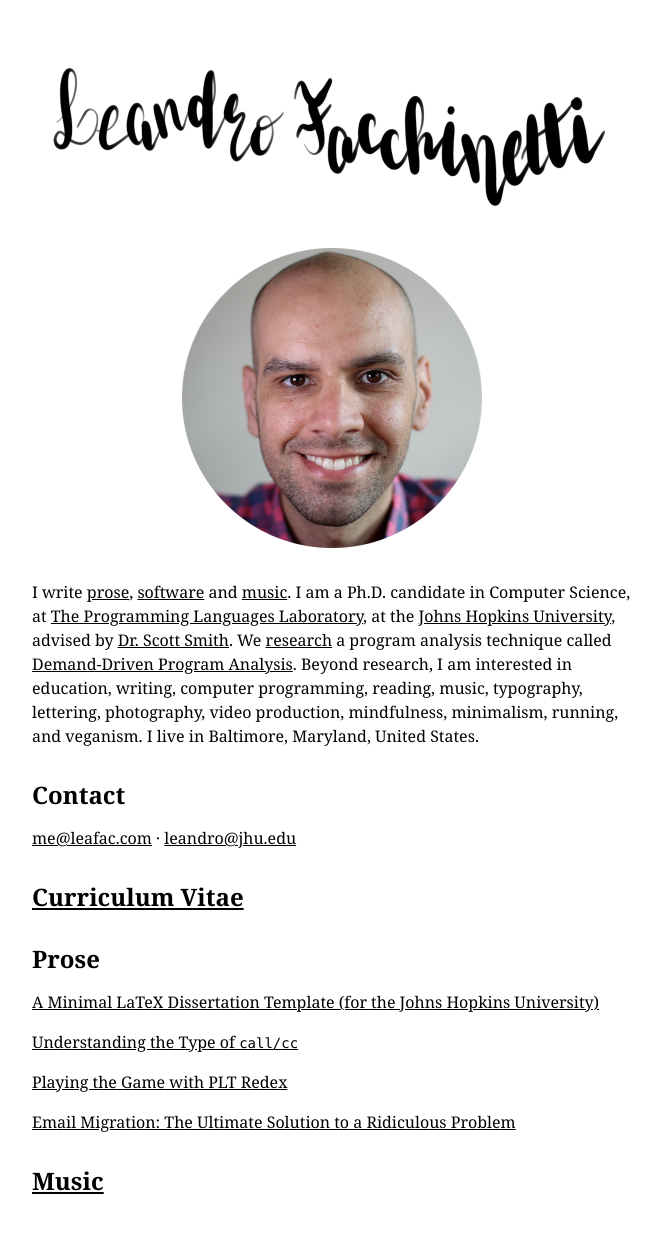
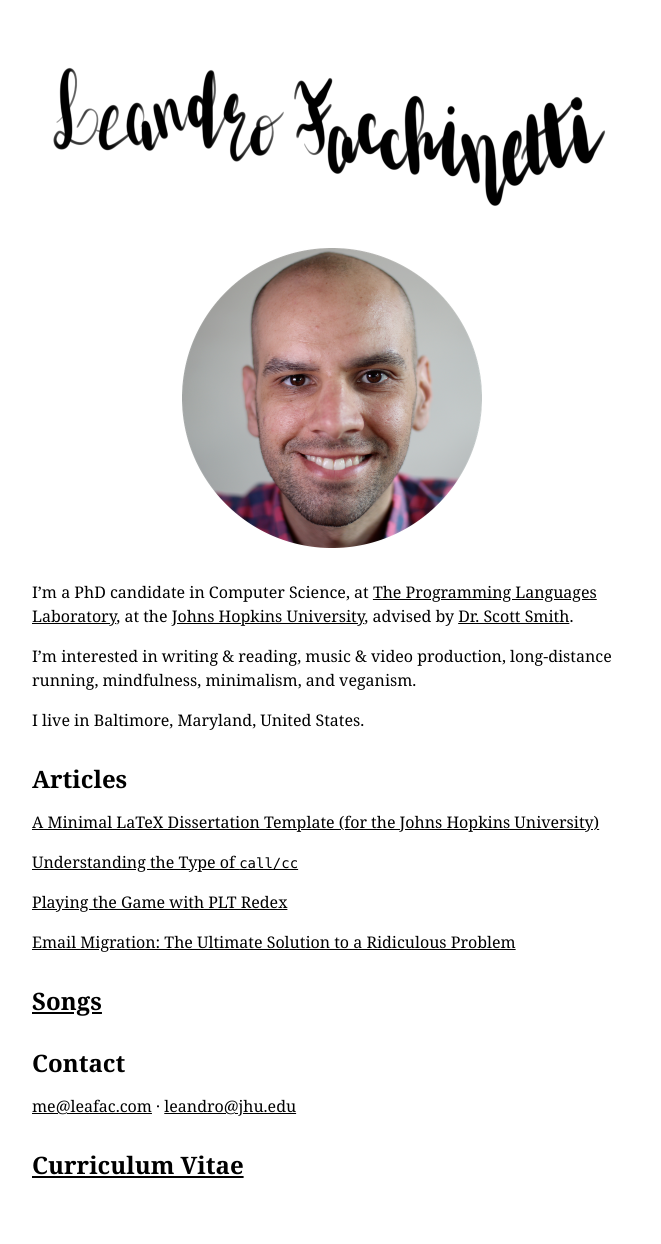
Before and after one commit to leafac/leafac.com, a Jekyll site: the page built from index.md, in a window 1280 px wide. Shown: the whole page, without its empty margins (308-969 px from the left). Built offline with Jekyll 4.4.1, drawn with Linux system fonts in a browser that asks for light colours; our own code applies the rules of GitHub Pages for plain Markdown files.

Commit message:
Simplify index

```diff
--- a/_layouts/default.html
+++ b/_layouts/default.html
@@ -4,7 +4,7 @@
     <meta charset="utf-8">
     <meta name="viewport" content="width=device-width, initial-scale=1">
     <meta name="author" content="Leandro Facchinetti">
-    <meta name="description" content="Leandro Facchinetti writes prose, software and music. He is a Ph.D. candidate in Computer Science.">
+    <meta name="description" content="Leandro Facchinetti writes prose, software and music. He is a PhD candidate in Computer Science.">
     <link rel="icon" type="image/png" href="/favicon-32x32.png" sizes="32x32">
     <link rel="icon" type="image/png" href="/favicon-16x16.png" sizes="16x16">
     <link rel="icon" type="image/x-icon" href="/favicon.ico">
--- a/index.md
+++ b/index.md
@@ -2,22 +2,26 @@
 ![Avatar](avatar.png){:width="300"}
 </figure>
 
-I write [prose](#prose), [software](#software) and [music](#music). I am a Ph.D. candidate in Computer Science, at [The Programming Languages Laboratory](https://pl.cs.jhu.edu), at the [Johns Hopkins University](https://jhu.edu), advised by [Dr. Scott Smith](https://www.cs.jhu.edu/~scott/). We [research](#publications) a program analysis technique called [Demand-Driven Program Analysis](https://pl.cs.jhu.edu/projects/demand-driven-program-analysis/). Beyond research, I am interested in education, writing, computer programming, reading, music, typography, lettering, photography, video production, mindfulness, minimalism, running, and veganism. I live in Baltimore, Maryland, United States.
+I’m a PhD candidate in Computer Science, at [The Programming Languages Laboratory](https://pl.cs.jhu.edu), at the [Johns Hopkins University](https://jhu.edu), advised by [Dr. Scott Smith](https://www.cs.jhu.edu/~scott/).
+
+I’m interested in writing & reading, music & video production, long-distance running, mindfulness, minimalism, and veganism.
+
+I live in Baltimore, Maryland, United States.
+
+# Articles
+
+[A Minimal LaTeX Dissertation Template (for the Johns Hopkins University)](/a-minimal-latex-dissertation-template-for-the-johns-hopkins-university)
+
+[Understanding the Type of `call/cc`](/understanding-the-type-of-call-cc)
+
+[Playing the Game with PLT Redex](/playing-the-game-with-plt-redex)
+
+[Email Migration: The Ultimate Solution to a Ridiculous Problem](/email-migration)
+
+# [Songs](/songs)
 
 # Contact
 
 <me@leafac.com> · <leandro@jhu.edu>
 
 # [Curriculum Vitae](/curriculum-vitae)
-
-# Prose
-
-[A Minimal LaTeX Dissertation Template (for the Johns Hopkins University)](/a-minimal-latex-dissertation-template-for-the-johns-hopkins-university/)
-
-[Understanding the Type of `call/cc`](/understanding-the-type-of-call-cc/)
-
-[Playing the Game with PLT Redex](/playing-the-game-with-plt-redex/)
-
-[Email Migration: The Ultimate Solution to a Ridiculous Problem](/email-migration/)
-
-# [Music](/music)
```
Also changed, not shown: curriculum-vitae.md (+10 -10 lines), songs.md (renamed from music.md, +1 -1 lines).
